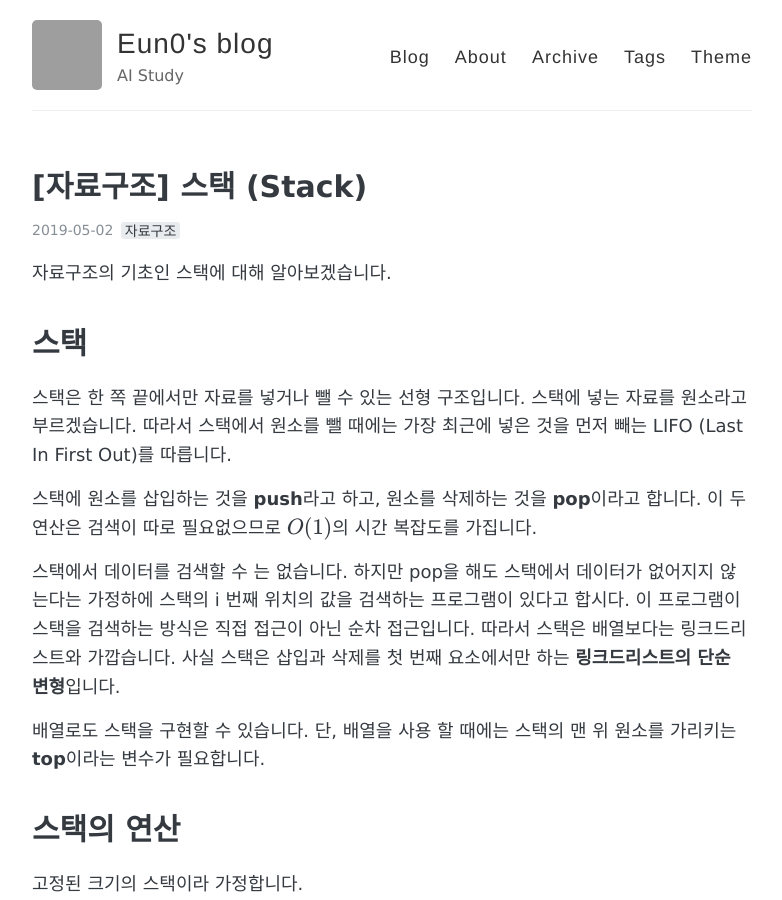
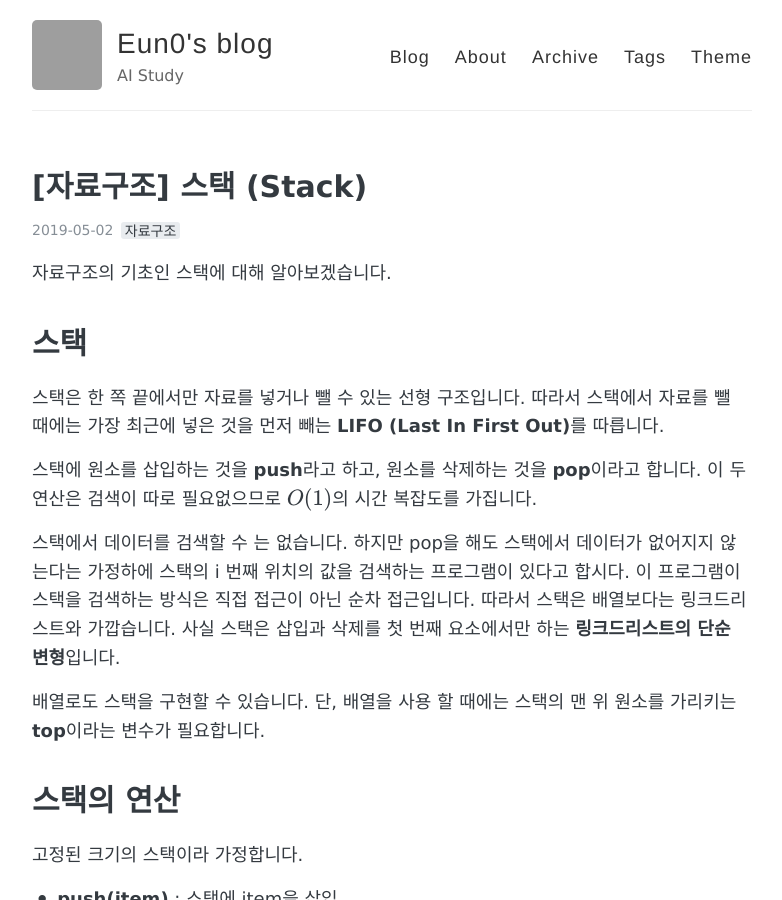
Before and after one commit to Eun0/Eun0.github.io, a Jekyll site: the page built from _posts/2019-05-02-stack.md, in a window 1280 px wide and 900 px high. Shown: the whole window, without its empty margins (248-1030 px from the left). Built offline with Jekyll 4.4.1, drawn with Linux system fonts in a browser that asks for light colours; formulas are drawn with MathJax 3; comment, search, counter and statistics services are not loaded; grey boxes are pictures that could not be loaded.

Commit message:
Update 2019-05-02-stack.md

```diff
--- a/_posts/2019-05-02-stack.md
+++ b/_posts/2019-05-02-stack.md
@@ -10,8 +10,7 @@ comments: true
 
 # 스택
 
-스택은 한 쪽 끝에서만 자료를 넣거나 뺄 수 있는 선형 구조입니다. 스택에 넣는 자료를 원소라고 부르겠습니다.
-따라서 스택에서 원소를 뺄 때에는 가장 최근에 넣은 것을 먼저 빼는 LIFO (Last In First Out)를 따릅니다.
+스택은 한 쪽 끝에서만 자료를 넣거나 뺄 수 있는 선형 구조입니다. 따라서 스택에서 자료를 뺄 때에는 가장 최근에 넣은 것을 먼저 빼는 **LIFO (Last In First Out)**를 따릅니다.
 
 스택에 원소를 삽입하는 것을 **push**라고 하고, 원소를 삭제하는 것을 **pop**이라고 합니다.
 이 두 연산은 검색이 따로 필요없으므로 $O(1)$의 시간 복잡도를 가집니다.
```
